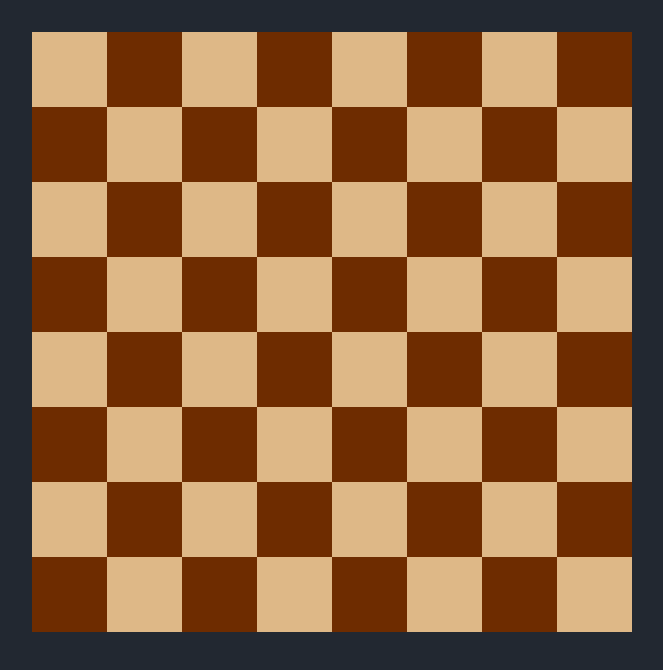
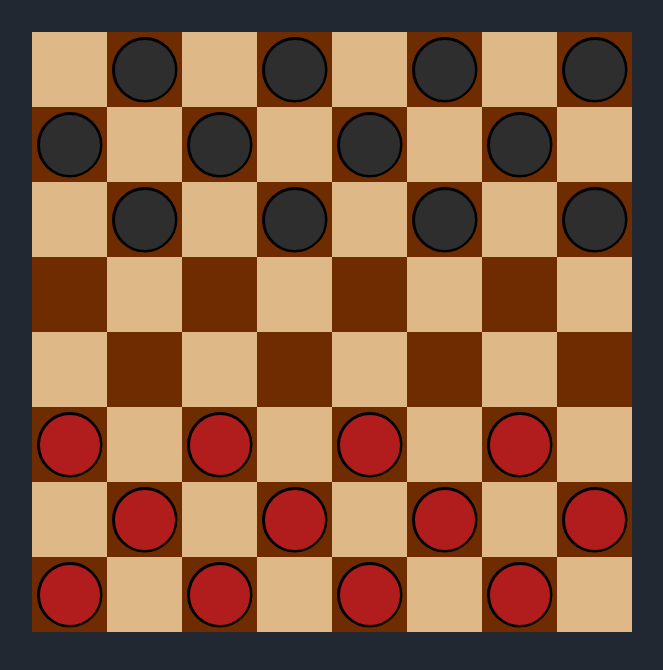
Before and after one commit to UnrealConclusion/ReactBoardGames, a React (Vite) app in the folder board-games/: page /ReactBoardGames/checkers in a window 1280 px wide. Shown: the top 670 px of the page, without its empty margins (308-971 px from the left). Built offline with nearby package versions, Linux system fonts and the light colour scheme.

Commit message:
double jumps added

```diff
--- a/board-games/src/components/Board/BoardSpace.jsx
+++ b/board-games/src/components/Board/BoardSpace.jsx
@@ -5,9 +5,16 @@ import PropTypes from "prop-types"
  * - used to track the space the mouse is currently hovering over
  * - will call onMouseEnter with the space's row and col number
  */
-export default function BoardSpace({row, col, onMouseEnter=()=>{}, onClick=()=>{}, children, className=""}) {
-    return (
-      <div className={className} onMouseEnter={() => onMouseEnter(row, col)} onClick={() => onClick(row, col)}>
+export default function BoardSpace({row, col, onMouseEnter=()=>{}, onClick=()=>{}, onDragStart=()=>{}, onDrop=()=>{}, children, className=""}) {
+  return (
+      <div
+        className={className}
+        onMouseEnter={() => onMouseEnter(row, col)}
+        onClick={() => onClick(row, col)}
+        onDragStart={() => onDragStart(row, col)}
+        onDragOver={(event) => event.preventDefault()}
+        onDrop={() => onDrop(row, col)}
+      >
         {children}
       </div>
     );
--- a/board-games/src/components/Checkers/Checkers.js
+++ b/board-games/src/components/Checkers/Checkers.js
@@ -1,8 +1,154 @@
+import { BOARD } from "../../board";
+import { GAME_PIECES } from "../../magic_numbers";
+
+class CHECKERS_PIECES extends GAME_PIECES {
+    static VOID = -1;
+    static PLAYER_1_KING = 3;
+    static PLAYER_2_KING = 4;
+}
 
 /**
  * static class used to group together functions and variables for the checkers game logic
  */
-export default class CHECKERS {
+class CHECKERS {
     static NUM_ROWS = 8;
     static NUM_COLS = 8;
+
+    /**
+     * initalize the checker board to the starting state
+     * - place all the piece on the board
+     * - mark all the inactive squares you can't move on
+     */
+    static SETUP_CHECKER_BOARD(){
+        let board = BOARD.SETUP(this.NUM_ROWS, this.NUM_COLS);
+        for (let i=0; i<board.length; i++) {
+            if (i % 2 !== 0) {
+                for (let j=0; j<board[i].length; j++){
+                    if (j % 2 !== 0) {
+                        board[i][j] = CHECKERS_PIECES.VOID;
+                    }
+                    else if (i < 3) {
+                        board[i][j] = CHECKERS_PIECES.PLAYER_1;
+                    }
+                    else if (i > 4) {
+                        board[i][j] = CHECKERS_PIECES.PLAYER_2;
+                    }
+                }
+            }
+            else {
+                for (let j=0; j<board[i].length; j++){
+                    if (j % 2 === 0) {
+                        board[i][j] = CHECKERS_PIECES.VOID;
+                    }
+                    else if (i < 3) {
+                        board[i][j] = CHECKERS_PIECES.PLAYER_1;
+                    }
+                    else if (i > 4) {
+                        board[i][j] = CHECKERS_PIECES.PLAYER_2;
+                    }
+                }
+            }
+        }
+        return board;
+    }
+
+    // returns an exact copy of a board
+    static COPY_BOARD(board) {
+        let copy = BOARD.SETUP(this.NUM_ROWS, this.NUM_COLS);
+        for (let i=0; i<board.length; i++) {
+            for (let j=0; j<board[i].length; j++) {
+                copy[i][j] = board[i][j];
+            }
+        }
+        return copy;
+    }
+
+    static IS_VALID_MOVE(board, pieceType, currentRow, currentCol, targetRow, targetCol) {
+        // target space is not empty
+        if (board[targetRow][targetCol] !== CHECKERS_PIECES.EMPTY) return false;
+
+
+        if (pieceType === CHECKERS_PIECES.PLAYER_1) {
+            // check two rows below
+            if (targetRow === currentRow+2) {
+                if (targetCol === currentCol+2 && board[currentRow+1][currentCol+1] === CHECKERS_PIECES.PLAYER_2) return true;
+                if (targetCol === currentCol-2 && board[currentRow+1][currentCol-1] === CHECKERS_PIECES.PLAYER_2) return true;
+            }
+            // check one row below
+            if (targetRow === currentRow+1 && (targetCol === currentCol+1 || targetCol === currentCol-1)) return true;
+        }
+        else if (pieceType === CHECKERS_PIECES.PLAYER_2) {
+            // check two rows above
+            if (targetRow === currentRow-2) {
+                if (targetCol === currentCol+2 && board[currentRow-1][currentCol+1] === CHECKERS_PIECES.PLAYER_1) return true;
+                if (targetCol === currentCol-2 && board[currentRow-1][currentCol-1] === CHECKERS_PIECES.PLAYER_1) return true;
+            }
+            // check one row above
+            if (targetRow === currentRow-1 && (targetCol === currentCol+1 || targetCol === currentCol-1)) return true;
+        }
+        return false;
+    }
+
+    static MOVE(board, pieceType, currentRow, currentCol, targetRow, targetCol) {
+        board = this.COPY_BOARD(board);
+        let jumpAgain = false;
+
+        // player 1 jumps a piece
+        if (pieceType === CHECKERS_PIECES.PLAYER_1) {
+            if (targetRow === currentRow+2) {
+                if (targetCol === currentCol+2) {
+                    board[currentRow+1][currentCol+1] = CHECKERS_PIECES.EMPTY;
+                    jumpAgain = this.CAN_JUMP_AGAIN(board, pieceType, targetRow, targetCol);
+                }
+                if (targetCol === currentCol-2) {
+                    board[currentRow+1][currentCol-1] = CHECKERS_PIECES.EMPTY;
+                    jumpAgain = this.CAN_JUMP_AGAIN(board, pieceType, targetRow, targetCol);
+                }
+            }
+        }
+
+        // player 2 jumps a piece
+        if (pieceType === CHECKERS_PIECES.PLAYER_2) {
+            if (targetRow === currentRow-2) {
+                if (targetCol === currentCol+2) {
+                    board[currentRow-1][currentCol+1] = CHECKERS_PIECES.EMPTY;
+                    jumpAgain = this.CAN_JUMP_AGAIN(board, pieceType, targetRow, targetCol);
+                }
+                if (targetCol === currentCol-2) {
+                    board[currentRow-1][currentCol-1] = CHECKERS_PIECES.EMPTY;
+                    jumpAgain = this.CAN_JUMP_AGAIN(board, pieceType, targetRow, targetCol);
+                }
+            }
+        }
+
+        board[currentRow][currentCol] = CHECKERS_PIECES.EMPTY;
+        board[targetRow][targetCol] = pieceType
+        return [board, jumpAgain];
+    }
+
+    static CAN_JUMP_AGAIN(board, pieceType, currentRow, currentCol){
+
+        // check if player 1 can jump again
+        if (pieceType === CHECKERS_PIECES.PLAYER_1) {
+            console.log(board);
+            console.log(board[currentRow+2][currentCol-2]);
+            console.log(CHECKERS_PIECES.EMPTY);
+            console.log("I got Here " + board[currentRow+2][currentCol-2] === CHECKERS_PIECES.EMPTY)
+            if (board[currentRow+1][currentCol+1] === CHECKERS_PIECES.PLAYER_2) {
+                if (board[currentRow+2][currentCol+2] === CHECKERS_PIECES.EMPTY) return true;
+            }
+            if (board[currentRow+1][currentCol-1] === CHECKERS_PIECES.PLAYER_2) {
+                console.log("I even got in here");
+                if (board[currentRow+2][currentCol-2] === CHECKERS_PIECES.EMPTY) return true;
+            }
+        }
+
+        // check if player 2 can jump again
+        return false
+    }
 }
+
+export {
+    CHECKERS,
+    CHECKERS_PIECES
+}
--- a/board-games/src/components/Checkers/CheckersGame.jsx
+++ b/board-games/src/components/Checkers/CheckersGame.jsx
@@ -1,60 +1,55 @@
-import { useState } from "react";
-import { GAME_STATUS, GAME_PIECES } from "../../magic_numbers";
+import { useRef, useState } from "react";
+import { GAME_STATUS } from "../../magic_numbers";
+import { CHECKERS, CHECKERS_PIECES } from "./Checkers";
+import { Board, BoardSpace } from "../Board";
+import CheckersPiece from "./CheckersPiece";
+import { useTurnCounter } from "../../hooks";
+import styles from "./CheckersGame.module.css"
 import { BOARD } from "../../board";
-import CHECKERS from "./Checkers";
-import { Board, BoardSpace } from "../Board";
-import styles from "./CheckersGame.module.css"
 
-/**
- * initalize the checker board to the starting state
- * - place all the piece on the board
- * - mark all the inactive squares you can't move on
- */
-function SETUP_CHECKER_BOARD(board){
-    for (let i=0; i<board.length; i++) {
-        if (i % 2 !== 0) {
-            for (let j=0; j<board[i].length; j++){
-                if (j % 2 !== 0) {
-                    board[i][j] = -1;
-                }
-                else if (i < 3) {
-                    board[i][j] = GAME_PIECES.PLAYER_1
-                }
-                else if (i > 4) {
-                    board[i][j] = GAME_PIECES.PLAYER_2
-                }
+export default function CheckersGame() {
+    const [board, setBoard] = useState(CHECKERS.SETUP_CHECKER_BOARD());
+    const [turnNumber, incrementTurn] = useTurnCounter(1);
+    const activePlayer = turnNumber % 2 ? CHECKERS_PIECES.PLAYER_1 : CHECKERS_PIECES.PLAYER_2;
+    const [startPosition, setStartPosition] =  useState(null);
+
+    function handleDragStart(row, col) {
+        console.log("start dragging at row: " + row + ", " + col);
+        setStartPosition({row: row, col: col});
+    }
+
+    function handleDrop(row, col) {
+        console.log("Dropping on row: " + row + ", col: " + col);
+        if (CHECKERS.IS_VALID_MOVE(board, activePlayer, startPosition.row, startPosition.col, row, col)) {
+            const [newBoard, jumpAgain] = CHECKERS.MOVE(board, activePlayer, startPosition.row, startPosition.col, row, col);
+            setBoard(newBoard);
+            if (!jumpAgain){
+                incrementTurn();
             }
         }
-        else {
-            for (let j=0; j<board[i].length; j++){
-                if (j % 2 === 0) {
-                    board[i][j] = -1
-                }
-                else if (i < 3) {
-                    board[i][j] = GAME_PIECES.PLAYER_1
-                }
-                else if (i > 4) {
-                    board[i][j] = GAME_PIECES.PLAYER_2
-                }
-            }
-        }
+        setStartPosition(null);
     }
-    return board;
-}
 
-export default function CheckersGame() {
-    const [board, setBoard] = useState(SETUP_CHECKER_BOARD(BOARD.SETUP(CHECKERS.NUM_ROWS, CHECKERS.NUM_COLS)));
-    console.log(board)
+    function handleDragEnd() {
+        setStartPosition(null);
+    }
+
     return (
         <div className={styles.gameWindow}>
             <Board className={styles.board}>
                 {board.map((rows, rowIndex) => rows.map((colValue, colIndex) =>
                     <BoardSpace
-                        className={`${styles.boardSpace} ${colValue !== -1  ? styles.activeSpace : ""}`}
+                        className={`${styles.boardSpace} ${colValue !== -1  ? styles.activeSpace : ""} ${startPosition && CHECKERS.IS_VALID_MOVE(board, activePlayer, startPosition.row, startPosition.col, rowIndex, colIndex) ? styles.validSpace : ""}`}
                         key={(rowIndex*board[0].length) + colIndex}
                         row={rowIndex}
                         col={colIndex}
+                        onDragStart={handleDragStart}
+                        onDrop={handleDrop}
                     >
+                        {colValue !== CHECKERS_PIECES.VOID && colValue !== CHECKERS_PIECES.EMPTY ?
+                            <CheckersPiece owner={colValue} draggable={activePlayer === colValue} onDragEnd={handleDragEnd}/>
+                            : ""
+                        }
                     </BoardSpace>
                 ))}
             </Board>
--- a/board-games/src/components/Checkers/CheckersGame.module.css
+++ b/board-games/src/components/Checkers/CheckersGame.module.css
@@ -24,9 +24,15 @@
   display: flex;
   justify-content: center;
   align-items: center;
+  position: relative;;
+  background-color: burlywood;
+}
 
-  position: relative;
-  background-color: burlywood;
+.validSpace {
+  border: solid;
+  border-color: green;
+  box-shadow: 0px 0px 2px 2px rgba(26,120,11,0.75);
+  z-index: 10;
 }
 
 .activeSpace {
--- a/board-games/src/components/Checkers/CheckersPiece.jsx
+++ b/board-games/src/components/Checkers/CheckersPiece.jsx
@@ -1,7 +1,11 @@
-export default function CheckersPiece() {
+import { CHECKERS_PIECES } from "./Checkers";
+import styles from "./CheckersPiece.module.css";
 
+export default function CheckersPiece({owner, draggable, onDragEnd}) {
     return (
-        <div>
-        </div>
+        <div className={`${owner === CHECKERS_PIECES.PLAYER_1 ? styles.player1 : styles.player2} ${draggable ? styles.draggable : ""}`}
+            draggable={draggable}
+            onDragEnd={onDragEnd}
+        />
     );
 }
--- a/board-games/src/components/Checkers/CheckersPiece.module.css
+++ b/board-games/src/components/Checkers/CheckersPiece.module.css
@@ -0,0 +1,24 @@
+.player1 {
+    width: 80%;
+    height: 80%;
+    border-radius: 50%;
+    border: solid black;
+    position: absolute;
+    clip-path: circle(50%);
+    background-color: rgb(47, 46, 46);
+}
+
+
+.player2 {
+    width: 80%;
+    height: 80%;
+    border-radius: 50%;
+    clip-path: circle(50%);
+    border: solid black;
+
+    background-color: rgb(177, 29, 29);
+}
+
+.draggable {
+    cursor: grab;
+}
--- a/board-games/src/components/TicTacToe/TicTacToeGame.jsx
+++ b/board-games/src/components/TicTacToe/TicTacToeGame.jsx
@@ -34,7 +34,7 @@ export default function TicTacToeGame() {
     function handleDraw(row, col) {
         if (gameStatus !== GAME_STATUS.NORMAL) return;  // game is over
         if (!TIC_TAC_TOE.IS_EMPTY(board, row, col)) return; // space is occupy
-        console.log("clicked")
+
         // draw the piece, update the board, and increment the turn
         const newBoard = TIC_TAC_TOE.PLACE_PIECE(board, activePlayer, row, col);
         setBoard(newBoard);
--- a/board-games/src/hooks/useTurnCounter.jsx
+++ b/board-games/src/hooks/useTurnCounter.jsx
@@ -1,7 +1,7 @@
 import { useState } from "react";
 
 /* Hook used to count the number of turns that has passed  */
-export default function useTurnCounter(initialCount) {
+export default function useTurnTracker(initialCount) {
     const [turnNumber, setTurnNumber] = useState(initialCount);
 
     function incrementTurn() {
```
